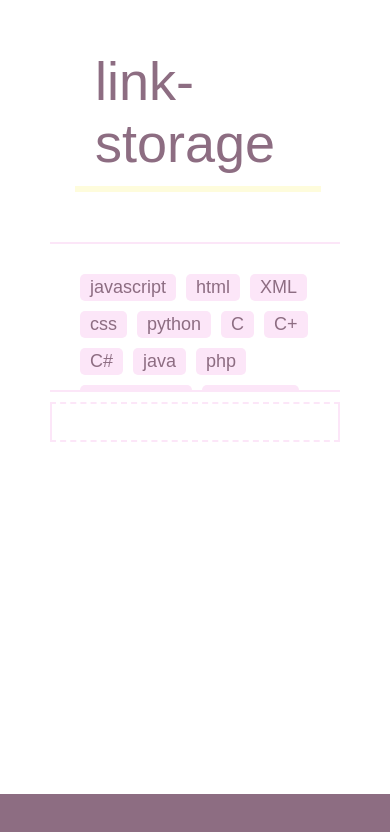
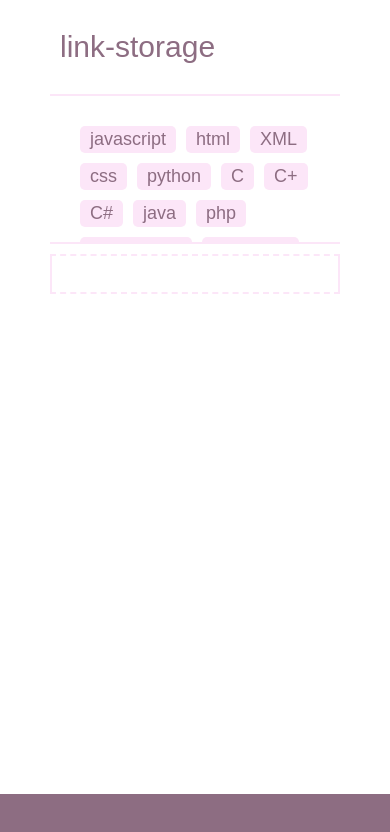
Before and after one commit to hdekjsne/links-storage, a plain HTML site: page index.html in a window 390 px wide. Drawn offline with Linux system fonts and the light colour scheme; a web font is replaced by a local one.

Commit message:
fix adaptive

```diff
--- a/style.css
+++ b/style.css
@@ -200,6 +200,18 @@ header p:first-child {
 }
 
 @media (max-width: 600px) and (orientation: portrait) {
+    header {
+        margin: 30px 40px;
+    }
+
+    header p:first-child {
+        font-size: 30px;
+    }
+
+    hr {
+        display: none;
+    }
+
     header p:last-child {
         display: none;
     }
```
